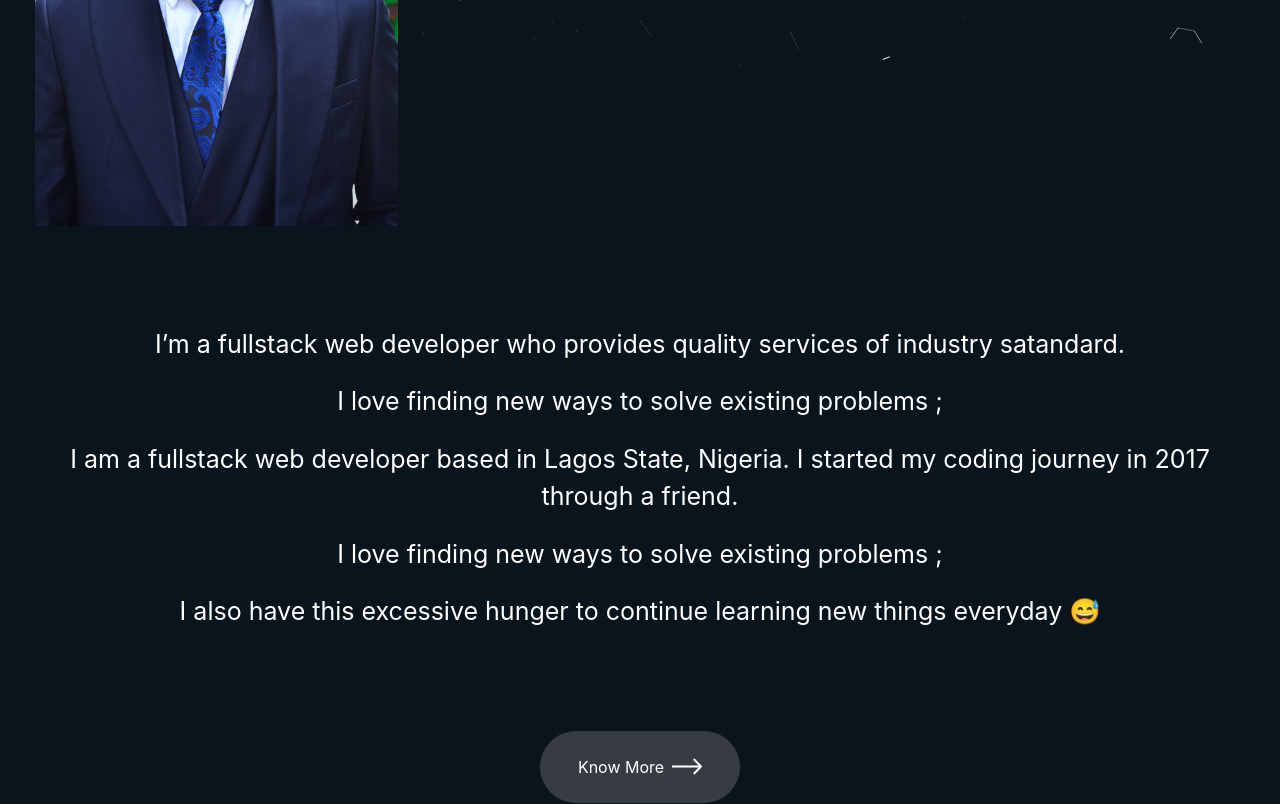
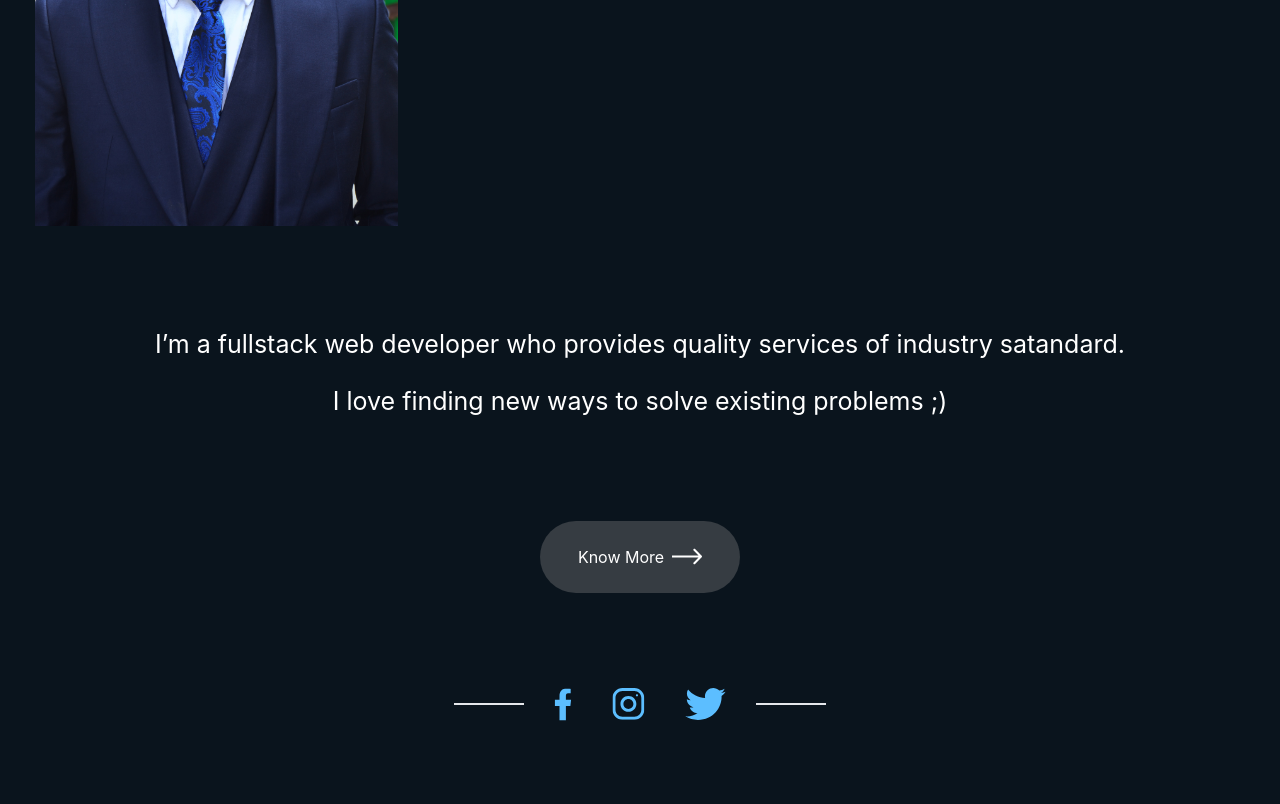
Before and after one commit to Itzadetunji/my-website, a Next.js app: page / in a window 1280 px wide. Shown: the part 724-1528 px from the top of the page. Built offline with nearby package versions, Linux system fonts and the light colour scheme.

Commit message:
Chore: It is not working :cry

```diff
--- a/pages/about.tsx
+++ b/pages/about.tsx
@@ -78,9 +78,7 @@ const about: NextPage = () => {
 
   return (
     <>
-    <ParticleComponent/>
-    <div className='absolute z-50'>
-    <Navbar/>
+      <Navbar/>
       <div className="mt-[165px] mx-auto justify-center">
         <div className='mx-[35px]'>
           <div>
@@ -136,8 +134,8 @@ const about: NextPage = () => {
           </div>
         </div>
       </div>
+        {/* <ParticleComponent/> */}
       <Footer/>
-    </div>
     </>
   )
 }
--- a/pages/contact.tsx
+++ b/pages/contact.tsx
@@ -47,8 +47,6 @@ const contact : NextPage = () => {
 	};
   return (
     <>
-		<ParticleComponent/>
-		<div className='absolute z-50'>
       <Navbar/>
       <div className="mt-[165px] mx-auto justify-center">
         <div className='mx-[35px]'>
@@ -87,11 +85,11 @@ const contact : NextPage = () => {
           </div>
         </div>
       </div>
+      {/* <ParticleComponent/> */}
       <div className='mt-[95px]'>
         <Social_Links/>
       </div>
       <Footer/>
-		</div>
     </>
   )
 };
--- a/pages/index.tsx
+++ b/pages/index.tsx
@@ -12,9 +12,7 @@ import Button from './components/Button'
 const index : NextPage = () => {
   return (
     <>
-    <ParticleComponent/>
-    <div className='absolute z-50'>
-    <Navbar/>
+      <Navbar/>
       <div className="mt-[165px] mx-auto justify-center">
         <div className='mx-[35px]'>
           <div>
@@ -26,12 +24,7 @@ const index : NextPage = () => {
             <img src="./images/me.jpeg" alt="" className='w-[363px] h-[528px]'/>
             <div className='mt-[100px] text-[25px] text-center'>
               <p>I’m a fullstack web developer who provides quality services of industry satandard.</p>
-              <p className='mt-[20px]'>I love finding new ways to solve existing problems ;</p>
-              <p className='mt-[20px]'>
-              I am a fullstack web developer based in Lagos State, Nigeria. I started my coding journey in 2017 through a friend.
-              </p>
-              <p className='mt-[20px]'>I love finding new ways to solve existing problems ;</p>
-              <p className='mt-[20px]'>I also have this excessive hunger to continue learning new things everyday 😅 </p>
+              <p className='mt-[20px]'>I love finding new ways to solve existing problems ;)</p>
             </div>
           </div>
         </div>
@@ -43,8 +36,6 @@ const index : NextPage = () => {
         <Social_Links/>
       </div>
       <Footer/>
-    </div>
-
     </>
   )
 };
```
Also changed, not shown: pages/tester.js (deleted). Lines whose indentation alone changed are shown as unchanged.
